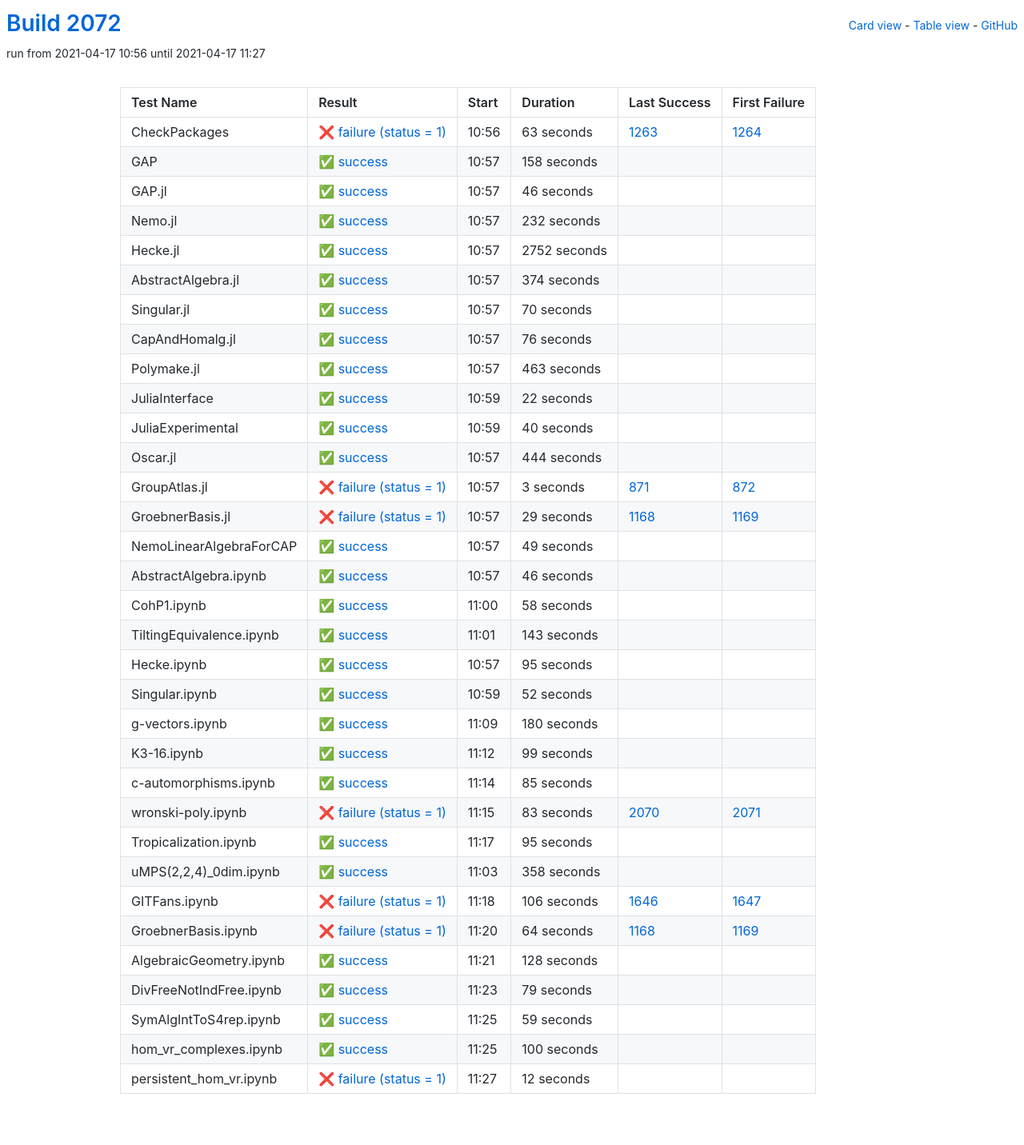
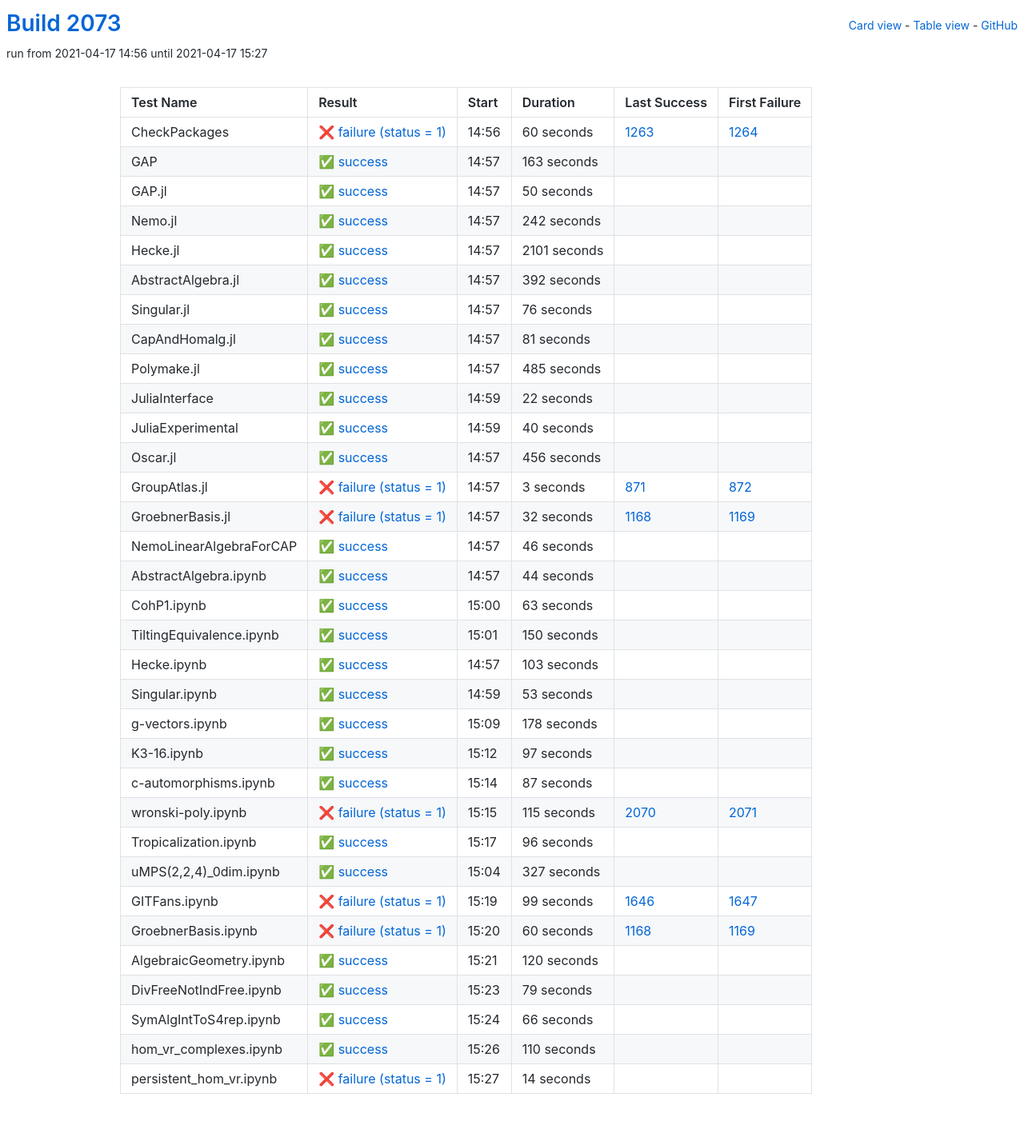
Before and after one commit to oscar-system/oscar-ci-status-stable, a Jekyll site: the page built from table.html, in a window 1280 px wide. Shown: the whole page at 80% size. Built offline with Jekyll 4.4.1, drawn with Linux system fonts in a browser that asks for light colours.

Commit message:
Build #2073

```diff
--- a/_data/ci.yml
+++ b/_data/ci.yml
@@ -1,6 +1,6 @@
 ---
-build: 2072
-build_url: https://oscarci.mathematik.uni-kl.de/job/oscar-stable/2072/
+build: 2073
+build_url: https://oscarci.mathematik.uni-kl.de/job/oscar-stable/2073/
 job: oscar-stable
 organization: oscar-system
 repo: oscar-ci-status-stable
@@ -8,92 +8,80 @@ repourl: https://github.com/oscar-system/oscar-ci-status-stable
 tests:
 - name: CheckPackages
   id: checkpackages
-  log: https://oscarci.mathematik.uni-kl.de/job/oscar-stable/2072/artifact/logs/build-2072/CheckPackages.log
-  start: 2021-04-17 10:56
+  log: https://oscarci.mathematik.uni-kl.de/job/oscar-stable/2073/artifact/logs/build-2073/CheckPackages.log
+  start: 2021-04-17 14:56
   success: false
   exitcode: 1
   status: failure
-  duration: 63
+  duration: 60
   last_success: 1263
   last_success_url: https://oscarci.mathematik.uni-kl.de/job/oscar-stable/1263/
   first_failure: 1264
   first_failure_url: https://oscarci.mathematik.uni-kl.de/job/oscar-stable/1264/
 - name: GAP
   id: gap
-  log: https://oscarci.mathematik.uni-kl.de/job/oscar-stable/2072/artifact/logs/build-2072/GAP.log
-  start: 2021-04-17 10:57
+  log: https://oscarci.mathematik.uni-kl.de/job/oscar-stable/2073/artifact/logs/build-2073/GAP.log
+  start: 2021-04-17 14:57
   success: true
   exitcode: 0
   status: success
-  duration: 158
+  duration: 163
   last_success: false
   last_success_url:
   first_failure: false
   first_failure_url:
 - name: GAP.jl
   id: gap-jl
-  log: https://oscarci.mathematik.uni-kl.de/job/oscar-stable/2072/artifact/logs/build-2072/GAP.jl.log
-  start: 2021-04-17 10:57
+  log: https://oscarci.mathematik.uni-kl.de/job/oscar-stable/2073/artifact/logs/build-2073/GAP.jl.log
+  start: 2021-04-17 14:57
   success: true
   exitcode: 0
   status: success
-  duration: 46
+  duration: 50
   last_success: false
   last_success_url:
   first_failure: false
   first_failure_url:
 - name: Nemo.jl
   id: nemo-jl
-  log: https://oscarci.mathematik.uni-kl.de/job/oscar-stable/2072/artifact/logs/build-2072/Nemo.jl.log
-  start: 2021-04-17 10:57
+  log: https://oscarci.mathematik.uni-kl.de/job/oscar-stable/2073/artifact/logs/build-2073/Nemo.jl.log
+  start: 2021-04-17 14:57
   success: true
   exitcode: 0
   status: success
-  duration: 232
+  duration: 242
   last_success: false
   last_success_url:
   first_failure: false
   first_failure_url:
 - name: Hecke.jl
   id: hecke-jl
-  log: https://oscarci.mathematik.uni-kl.de/job/oscar-stable/2072/artifact/logs/build-2072/Hecke.jl.log
-  start: 2021-04-17 10:57
+  log: https://oscarci.mathematik.uni-kl.de/job/oscar-stable/2073/artifact/logs/build-2073/Hecke.jl.log
+  start: 2021-04-17 14:57
   success: true
   exitcode: 0
   status: success
-  duration: 2752
+  duration: 2101
   last_success: false
   last_success_url:
   first_failure: false
   first_failure_url:
 - name: AbstractAlgebra.jl
   id: abstractalgebra-jl
-  log: https://oscarci.mathematik.uni-kl.de/job/oscar-stable/2072/artifact/logs/build-2072/AbstractAlgebra.jl.log
-  start: 2021-04-17 10:57
+  log: https://oscarci.mathematik.uni-kl.de/job/oscar-stable/2073/artifact/logs/build-2073/AbstractAlgebra.jl.log
+  start: 2021-04-17 14:57
   success: true
   exitcode: 0
   status: success
-  duration: 374
+  duration: 392
   last_success: false
   last_success_url:
   first_failure: false
   first_failure_url:
 - name: Singular.jl
   id: singular-jl
-  log: https://oscarci.mathematik.uni-kl.de/job/oscar-stable/2072/artifact/logs/build-2072/Singular.jl.log
-  start: 2021-04-17 10:57
-  success: true
-  exitcode: 0
-  status: success
-  duration: 70
-  last_success: false
-  last_success_url:
-  first_failure: false
-  first_failure_url:
-- name: CapAndHomalg.jl
-  id: capandhomalg-jl
-  log: https://oscarci.mathematik.uni-kl.de/job/oscar-stable/2072/artifact/logs/build-2072/CapAndHomalg.jl.log
-  start: 2021-04-17 10:57
+  log: https://oscarci.mathematik.uni-kl.de/job/oscar-stable/2073/artifact/logs/build-2073/Singular.jl.log
+  start: 2021-04-17 14:57
   success: true
   exitcode: 0
   status: success
@@ -102,22 +90,34 @@ tests:
   last_success_url:
   first_failure: false
   first_failure_url:
-- name: Polymake.jl
-  id: polymake-jl
-  log: https://oscarci.mathematik.uni-kl.de/job/oscar-stable/2072/artifact/logs/build-2072/Polymake.jl.log
-  start: 2021-04-17 10:57
+- name: CapAndHomalg.jl
+  id: capandhomalg-jl
+  log: https://oscarci.mathematik.uni-kl.de/job/oscar-stable/2073/artifact/logs/build-2073/CapAndHomalg.jl.log
+  start: 2021-04-17 14:57
   success: true
   exitcode: 0
   status: success
-  duration: 463
+  duration: 81
+  last_success: false
+  last_success_url:
+  first_failure: false
+  first_failure_url:
+- name: Polymake.jl
+  id: polymake-jl
+  log: https://oscarci.mathematik.uni-kl.de/job/oscar-stable/2073/artifact/logs/build-2073/Polymake.jl.log
+  start: 2021-04-17 14:57
+  success: true
+  exitcode: 0
+  status: success
+  duration: 485
   last_success: false
   last_success_url:
   first_failure: false
   first_failure_url:
 - name: JuliaInterface
   id: juliainterface
-  log: https://oscarci.mathematik.uni-kl.de/job/oscar-stable/2072/artifact/logs/build-2072/JuliaInterface.log
-  start: 2021-04-17 10:59
+  log: https://oscarci.mathematik.uni-kl.de/job/oscar-stable/2073/artifact/logs/build-2073/JuliaInterface.log
+  start: 2021-04-17 14:59
   success: true
   exitcode: 0
   status: success
@@ -128,8 +128,8 @@ tests:
   first_failure_url:
 - name: JuliaExperimental
   id: juliaexperimental
-  log: https://oscarci.mathematik.uni-kl.de/job/oscar-stable/2072/artifact/logs/build-2072/JuliaExperimental.log
-  start: 2021-04-17 10:59
+  log: https://oscarci.mathematik.uni-kl.de/job/oscar-stable/2073/artifact/logs/build-2073/JuliaExperimental.log
+  start: 2021-04-17 14:59
   success: true
   exitcode: 0
   status: success
@@ -140,20 +140,20 @@ tests:
   first_failure_url:
 - name: Oscar.jl
   id: oscar-jl
-  log: https://oscarci.mathematik.uni-kl.de/job/oscar-stable/2072/artifact/logs/build-2072/Oscar.jl.log
-  start: 2021-04-17 10:57
+  log: https://oscarci.mathematik.uni-kl.de/job/oscar-stable/2073/artifact/logs/build-2073/Oscar.jl.log
+  start: 2021-04-17 14:57
   success: true
   exitcode: 0
   status: success
-  duration: 444
+  duration: 456
   last_success: false
   last_success_url:
   first_failure: false
   first_failure_url:
 - name: GroupAtlas.jl
   id: groupatlas-jl
-  log: https://oscarci.mathematik.uni-kl.de/job/oscar-stable/2072/artifact/logs/build-2072/GroupAtlas.jl.log
-  start: 2021-04-17 10:57
+  log: https://oscarci.mathematik.uni-kl.de/job/oscar-stable/2073/artifact/logs/build-2073/GroupAtlas.jl.log
+  start: 2021-04-17 14:57
   success: false
   exitcode: 1
   status: failure
@@ -164,32 +164,20 @@ tests:
   first_failure_url: https://oscarci.mathematik.uni-kl.de/job/oscar-stable/872/
 - name: GroebnerBasis.jl
   id: groebnerbasis-jl
-  log: https://oscarci.mathematik.uni-kl.de/job/oscar-stable/2072/artifact/logs/build-2072/GroebnerBasis.jl.log
-  start: 2021-04-17 10:57
+  log: https://oscarci.mathematik.uni-kl.de/job/oscar-stable/2073/artifact/logs/build-2073/GroebnerBasis.jl.log
+  start: 2021-04-17 14:57
   success: false
   exitcode: 1
   status: failure
-  duration: 29
+  duration: 32
   last_success: 1168
   last_success_url: https://oscarci.mathematik.uni-kl.de/job/oscar-stable/1168/
   first_failure: 1169
   first_failure_url: https://oscarci.mathematik.uni-kl.de/job/oscar-stable/1169/
 - name: NemoLinearAlgebraForCAP
   id: nemolinearalgebraforcap
-  log: https://oscarci.mathematik.uni-kl.de/job/oscar-stable/2072/artifact/logs/build-2072/NemoLinearAlgebraForCAP.log
-  start: 2021-04-17 10:57
-  success: true
-  exitcode: 0
-  status: success
-  duration: 49
-  last_success: false
-  last_success_url:
-  first_failure: false
-  first_failure_url:
-- name: AbstractAlgebra.ipynb
-  id: abstractalgebra-ipynb
-  log: https://oscarci.mathematik.uni-kl.de/job/oscar-stable/2072/artifact/logs/build-2072/AbstractAlgebra.ipynb.log
-  start: 2021-04-17 10:57
+  log: https://oscarci.mathematik.uni-kl.de/job/oscar-stable/2073/artifact/logs/build-2073/NemoLinearAlgebraForCAP.log
+  start: 2021-04-17 14:57
   success: true
   exitcode: 0
   status: success
@@ -198,166 +186,178 @@ tests:
   last_success_url:
   first_failure: false
   first_failure_url:
-- name: CohP1.ipynb
-  id: cohp1-ipynb
-  log: https://oscarci.mathematik.uni-kl.de/job/oscar-stable/2072/artifact/logs/build-2072/CohP1.ipynb.log
-  start: 2021-04-17 11:00
+- name: AbstractAlgebra.ipynb
+  id: abstractalgebra-ipynb
+  log: https://oscarci.mathematik.uni-kl.de/job/oscar-stable/2073/artifact/logs/build-2073/AbstractAlgebra.ipynb.log
+  start: 2021-04-17 14:57
   success: true
   exitcode: 0
   status: success
-  duration: 58
+  duration: 44
+  last_success: false
+  last_success_url:
+  first_failure: false
+  first_failure_url:
+- name: CohP1.ipynb
+  id: cohp1-ipynb
+  log: https://oscarci.mathematik.uni-kl.de/job/oscar-stable/2073/artifact/logs/build-2073/CohP1.ipynb.log
+  start: 2021-04-17 15:00
+  success: true
+  exitcode: 0
+  status: success
+  duration: 63
   last_success: false
   last_success_url:
   first_failure: false
   first_failure_url:
 - name: TiltingEquivalence.ipynb
   id: tiltingequivalence-ipynb
-  log: https://oscarci.mathematik.uni-kl.de/job/oscar-stable/2072/artifact/logs/build-2072/TiltingEquivalence.ipynb.log
-  start: 2021-04-17 11:01
+  log: https://oscarci.mathematik.uni-kl.de/job/oscar-stable/2073/artifact/logs/build-2073/TiltingEquivalence.ipynb.log
+  start: 2021-04-17 15:01
   success: true
   exitcode: 0
   status: success
-  duration: 143
+  duration: 150
   last_success: false
   last_success_url:
   first_failure: false
   first_failure_url:
 - name: Hecke.ipynb
   id: hecke-ipynb
-  log: https://oscarci.mathematik.uni-kl.de/job/oscar-stable/2072/artifact/logs/build-2072/Hecke.ipynb.log
-  start: 2021-04-17 10:57
+  log: https://oscarci.mathematik.uni-kl.de/job/oscar-stable/2073/artifact/logs/build-2073/Hecke.ipynb.log
+  start: 2021-04-17 14:57
   success: true
   exitcode: 0
   status: success
-  duration: 95
+  duration: 103
   last_success: false
   last_success_url:
   first_failure: false
   first_failure_url:
 - name: Singular.ipynb
   id: singular-ipynb
-  log: https://oscarci.mathematik.uni-kl.de/job/oscar-stable/2072/artifact/logs/build-2072/Singular.ipynb.log
-  start: 2021-04-17 10:59
+  log: https://oscarci.mathematik.uni-kl.de/job/oscar-stable/2073/artifact/logs/build-2073/Singular.ipynb.log
+  start: 2021-04-17 14:59
   success: true
   exitcode: 0
   status: success
-  duration: 52
+  duration: 53
   last_success: false
   last_success_url:
   first_failure: false
   first_failure_url:
 - name: g-vectors.ipynb
   id: g-vectors-ipynb
-  log: https://oscarci.mathematik.uni-kl.de/job/oscar-stable/2072/artifact/logs/build-2072/g-vectors.ipynb.log
-  start: 2021-04-17 11:09
+  log: https://oscarci.mathematik.uni-kl.de/job/oscar-stable/2073/artifact/logs/build-2073/g-vectors.ipynb.log
+  start: 2021-04-17 15:09
   success: true
   exitcode: 0
   status: success
-  duration: 180
+  duration: 178
   last_success: false
   last_success_url:
   first_failure: false
   first_failure_url:
 - name: K3-16.ipynb
   id: k3-16-ipynb
-  log: https://oscarci.mathematik.uni-kl.de/job/oscar-stable/2072/artifact/logs/build-2072/K3-16.ipynb.log
-  start: 2021-04-17 11:12
+  log: https://oscarci.mathematik.uni-kl.de/job/oscar-stable/2073/artifact/logs/build-2073/K3-16.ipynb.log
+  start: 2021-04-17 15:12
   success: true
   exitcode: 0
   status: success
-  duration: 99
+  duration: 97
   last_success: false
   last_success_url:
   first_failure: false
   first_failure_url:
 - name: c-automorphisms.ipynb
   id: c-automorphisms-ipynb
-  log: https://oscarci.mathematik.uni-kl.de/job/oscar-stable/2072/artifact/logs/build-2072/c-automorphisms.ipynb.log
-  start: 2021-04-17 11:14
+  log: https://oscarci.mathematik.uni-kl.de/job/oscar-stable/2073/artifact/logs/build-2073/c-automorphisms.ipynb.log
+  start: 2021-04-17 15:14
   success: true
   exitcode: 0
   status: success
-  duration: 85
+  duration: 87
   last_success: false
   last_success_url:
   first_failure: false
   first_failure_url:
 - name: wronski-poly.ipynb
   id: wronski-poly-ipynb
-  log: https://oscarci.mathematik.uni-kl.de/job/oscar-stable/2072/artifact/logs/build-2072/wronski-poly.ipynb.log
-  start: 2021-04-17 11:15
+  log: https://oscarci.mathematik.uni-kl.de/job/oscar-stable/2073/artifact/logs/build-2073/wronski-poly.ipynb.log
+  start: 2021-04-17 15:15
   success: false
   exitcode: 1
   status: failure
-  duration: 83
+  duration: 115
   last_success: 2070
   last_success_url: https://oscarci.mathematik.uni-kl.de/job/oscar-stable/2070/
   first_failure: 2071
   first_failure_url: https://oscarci.mathematik.uni-kl.de/job/oscar-stable/2071/
 - name: Tropicalization.ipynb
   id: tropicalization-ipynb
-  log: https://oscarci.mathematik.uni-kl.de/job/oscar-stable/2072/artifact/logs/build-2072/Tropicalization.ipynb.log
-  start: 2021-04-17 11:17
+  log: https://oscarci.mathematik.uni-kl.de/job/oscar-stable/2073/artifact/logs/build-2073/Tropicalization.ipynb.log
+  start: 2021-04-17 15:17
   success: true
   exitcode: 0
   status: success
-  duration: 95
+  duration: 96
   last_success: false
   last_success_url:
   first_failure: false
   first_failure_url:
 - name: uMPS(2,2,4)_0dim.ipynb
   id: umps-2-2-4-0dim-ipynb
-  log: https://oscarci.mathematik.uni-kl.de/job/oscar-stable/2072/artifact/logs/build-2072/uMPS-2-2-4-_0dim.ipynb.log
-  start: 2021-04-17 11:03
+  log: https://oscarci.mathematik.uni-kl.de/job/oscar-stable/2073/artifact/logs/build-2073/uMPS-2-2-4-_0dim.ipynb.log
+  start: 2021-04-17 15:04
   success: true
   exitcode: 0
   status: success
-  duration: 358
+  duration: 327
   last_success: false
   last_success_url:
   first_failure: false
   first_failure_url:
 - name: GITFans.ipynb
   id: gitfans-ipynb
-  log: https://oscarci.mathematik.uni-kl.de/job/oscar-stable/2072/artifact/logs/build-2072/GITFans.ipynb.log
-  start: 2021-04-17 11:18
+  log: https://oscarci.mathematik.uni-kl.de/job/oscar-stable/2073/artifact/logs/build-2073/GITFans.ipynb.log
+  start: 2021-04-17 15:19
   success: false
   exitcode: 1
   status: failure
-  duration: 106
+  duration: 99
   last_success: 1646
   last_success_url: https://oscarci.mathematik.uni-kl.de/job/oscar-stable/1646/
   first_failure: 1647
   first_failure_url: https://oscarci.mathematik.uni-kl.de/job/oscar-stable/1647/
 - name: GroebnerBasis.ipynb
   id: groebnerbasis-ipynb
-  log: https://oscarci.mathematik.uni-kl.de/job/oscar-stable/2072/artifact/logs/build-2072/GroebnerBasis.ipynb.log
-  start: 2021-04-17 11:20
+  log: https://oscarci.mathematik.uni-kl.de/job/oscar-stable/2073/artifact/logs/build-2073/GroebnerBasis.ipynb.log
+  start: 2021-04-17 15:20
   success: false
   exitcode: 1
   status: failure
-  duration: 64
+  duration: 60
   last_success: 1168
   last_success_url: https://oscarci.mathematik.uni-kl.de/job/oscar-stable/1168/
   first_failure: 1169
   first_failure_url: https://oscarci.mathematik.uni-kl.de/job/oscar-stable/1169/
 - name: AlgebraicGeometry.ipynb
   id: algebraicgeometry-ipynb
-  log: https://oscarci.mathematik.uni-kl.de/job/oscar-stable/2072/artifact/logs/build-2072/AlgebraicGeometry.ipynb.log
-  start: 2021-04-17 11:21
+  log: https://oscarci.mathematik.uni-kl.de/job/oscar-stable/2073/artifact/logs/build-2073/AlgebraicGeometry.ipynb.log
+  start: 2021-04-17 15:21
   success: true
   exitcode: 0
   status: success
-  duration: 128
+  duration: 120
   last_success: false
   last_success_url:
   first_failure: false
   first_failure_url:
 - name: DivFreeNotIndFree.ipynb
   id: divfreenotindfree-ipynb
-  log: https://oscarci.mathematik.uni-kl.de/job/oscar-stable/2072/artifact/logs/build-2072/DivFreeNotIndFree.ipynb.log
-  start: 2021-04-17 11:23
+  log: https://oscarci.mathematik.uni-kl.de/job/oscar-stable/2073/artifact/logs/build-2073/DivFreeNotIndFree.ipynb.log
+  start: 2021-04-17 15:23
   success: true
   exitcode: 0
   status: success
@@ -368,36 +368,36 @@ tests:
   first_failure_url:
 - name: SymAlgIntToS4rep.ipynb
   id: symalginttos4rep-ipynb
-  log: https://oscarci.mathematik.uni-kl.de/job/oscar-stable/2072/artifact/logs/build-2072/SymAlgIntToS4rep.ipynb.log
-  start: 2021-04-17 11:25
+  log: https://oscarci.mathematik.uni-kl.de/job/oscar-stable/2073/artifact/logs/build-2073/SymAlgIntToS4rep.ipynb.log
+  start: 2021-04-17 15:24
   success: true
   exitcode: 0
   status: success
-  duration: 59
+  duration: 66
   last_success: false
   last_success_url:
   first_failure: false
   first_failure_url:
 - name: hom_vr_complexes.ipynb
   id: hom-vr-complexes-ipynb
-  log: https://oscarci.mathematik.uni-kl.de/job/oscar-stable/2072/artifact/logs/build-2072/hom_vr_complexes.ipynb.log
-  start: 2021-04-17 11:25
+  log: https://oscarci.mathematik.uni-kl.de/job/oscar-stable/2073/artifact/logs/build-2073/hom_vr_complexes.ipynb.log
+  start: 2021-04-17 15:26
   success: true
   exitcode: 0
   status: success
-  duration: 100
+  duration: 110
   last_success: false
   last_success_url:
   first_failure: false
   first_failure_url:
 - name: persistent_hom_vr.ipynb
   id: persistent-hom-vr-ipynb
-  log: https://oscarci.mathematik.uni-kl.de/job/oscar-stable/2072/artifact/logs/build-2072/persistent_hom_vr.ipynb.log
-  start: 2021-04-17 11:27
+  log: https://oscarci.mathematik.uni-kl.de/job/oscar-stable/2073/artifact/logs/build-2073/persistent_hom_vr.ipynb.log
+  start: 2021-04-17 15:27
   success: false
   exitcode: 1
   status: failure
-  duration: 12
+  duration: 14
   last_success: false
   last_success_url:
   first_failure: false
```
Also changed, not shown: README.md.
